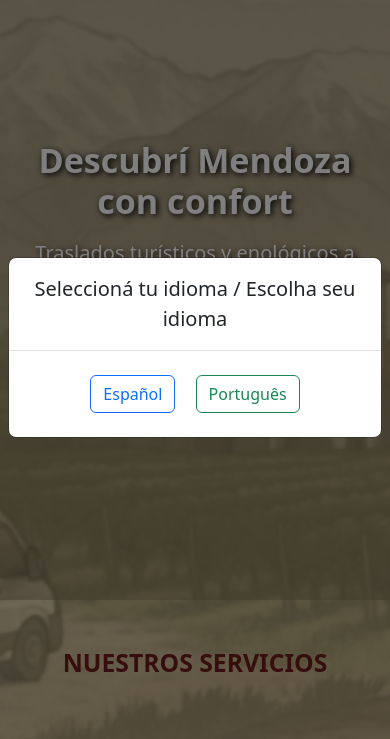
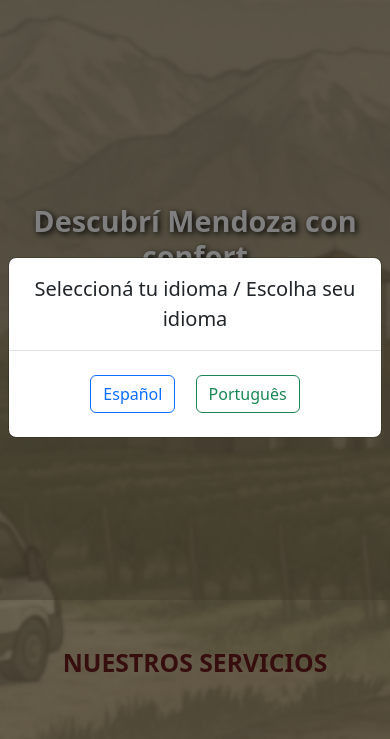
Before and after one commit to Mezaeasyride/Pagina-web, a plain HTML site: page index.html in a window 390 px wide. Shown: the part 75-814 px from the top of the page. Drawn offline with nearby package versions, Linux system fonts and the light colour scheme.

Commit message:
Update style.css

```diff
--- a/style.css
+++ b/style.css
@@ -13,7 +13,21 @@ body {
       align-items: center;
       justify-content: center;
       text-shadow: 2px 2px 6px #000;
-}
+  }
+
+  @media (max-width: 576px) {
+    .hero h1 {
+      font-size: 1.8rem;
+    }
+    .hero p.lead {
+      font-size: 1rem;
+    }
+    .hero {
+      padding-top: 120px;
+      padding-bottom: 40px;
+    }
+  }
+
 
 .col-md-8{
   color: #ffffff;
```
